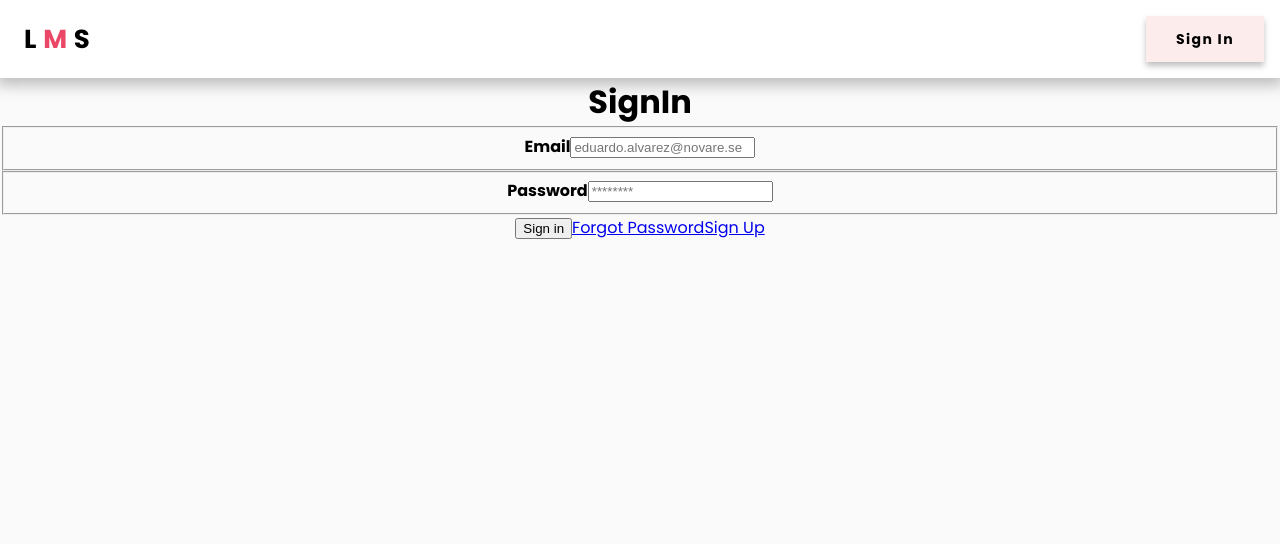
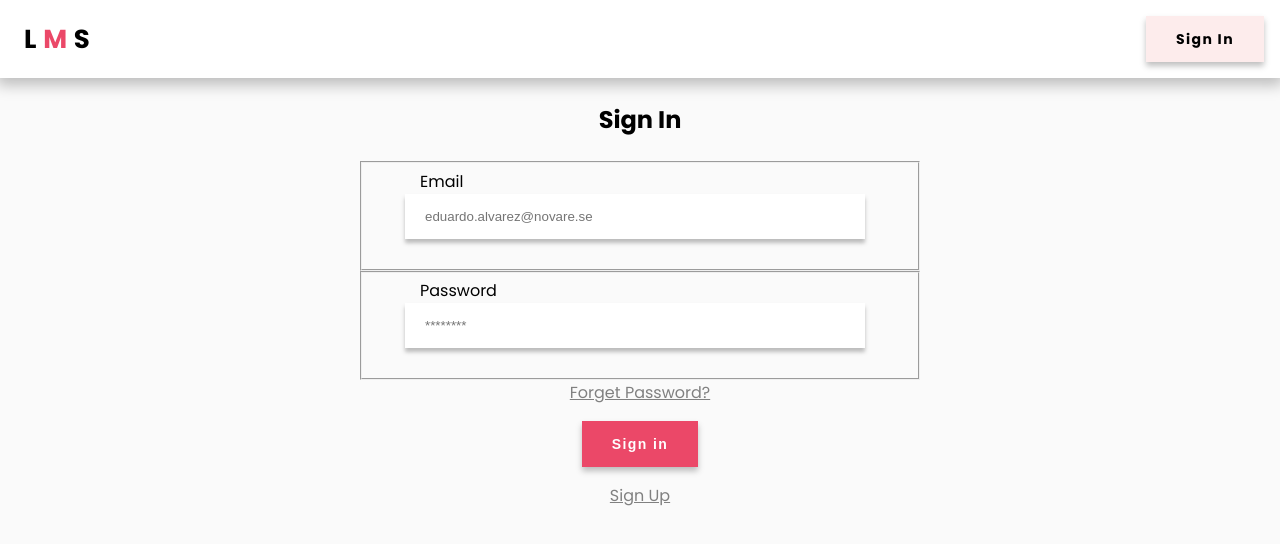
Before and after one commit to HassanObeid89/learning-management-system, a React (Create React App) app: page /sign-in in a window 1280 px wide. Shown: the top 544 px of the page. Built offline with nearby package versions, Linux system fonts and the light colour scheme; no server answers; the database is empty.

Commit message:
styled sign in page

```diff
--- a/src/components/InputField.jsx
+++ b/src/components/InputField.jsx
@@ -1,12 +1,11 @@
 import { useRef } from "react";
 export default function InputField({ options, handleChange }) {
-  const { label, instructions, placeholder, key, type } = options;
+  const { label, placeholder, key, type } = options;
   const inputReference = useRef(null);
   return (
     <fieldset>
       <label>
-        {instructions && <small>{instructions}</small>}
-        <b>{label}</b>
+        <span>{label}</span>
         <input
           type={type}
           ref={inputReference}
--- /dev/null
+++ b/src/css/components/login.css
@@ -0,0 +1,45 @@
+input {
+  background: #FFFFFF;
+  box-shadow: 0px 4px 4px rgba(0, 0, 0, 0.25);
+  border-style: none;
+  padding: 15px 20px;
+  margin-bottom: 20px;
+  width: 100%;
+  max-width: 460px;
+}
+fieldset {
+  width: 100%;
+}
+
+label {
+  display: flex;
+  flex-direction: column;
+  align-items: flex-start;
+  width: 100%;
+  margin: 0 auto;
+  max-width: 470px;
+}
+label input {
+  align-items: center;
+}
+
+label span {
+  margin-left: 15px;
+}
+
+form h2 {
+  margin: var(--space-big);
+}
+
+form {
+  display: flex;
+  flex-direction: column;
+  align-items: center;
+  width: 80%;
+  max-width: 560px;
+  margin: 0 auto;
+}
+
+form a{
+    color: gray;
+}
--- a/src/css/style.css
+++ b/src/css/style.css
@@ -8,3 +8,4 @@
 @import './components/button.css';
 @import './components/landingBar.css';
 @import './components/landingPage.css';
+@import './components/login.css';
--- a/src/pages/SignIn.jsx
+++ b/src/pages/SignIn.jsx
@@ -44,15 +44,13 @@ export default function SignIn() {
     <InputField options={input} handleChange={handleChange} values={values} />
   ));
   return (
-    <div>
-      <h1>SignIn</h1>
-      <form onSubmit={handleSubmit}>
-        {inputFields}
-        {errorMessage}
-        <button>Sign in</button>
-        <Link to='/forgot-password'>Forgot Password</Link>
-        <Link to='/sign-up'>Sign Up</Link>
-      </form>
-    </div>
+    <form onSubmit={handleSubmit}>
+      <h2>Sign In</h2>
+      {inputFields}
+      {errorMessage}
+      <Link to="/forgot-password">Forget Password?</Link>
+      <button className="button-main">Sign in</button>
+      <Link to="/sign-up">Sign Up</Link>
+    </form>
   );
 }
```
